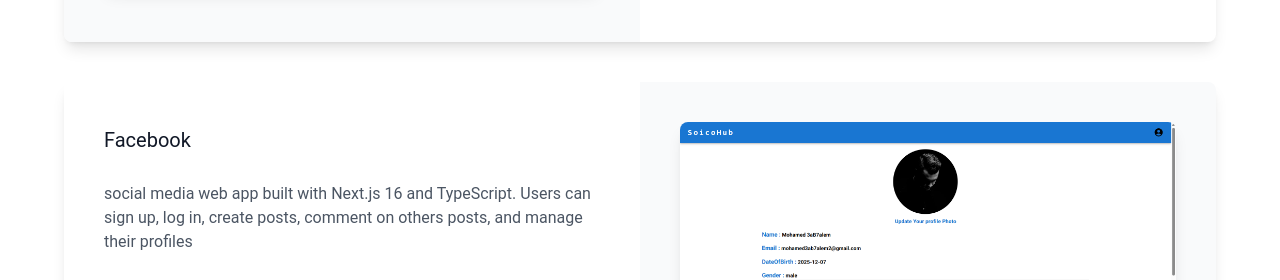
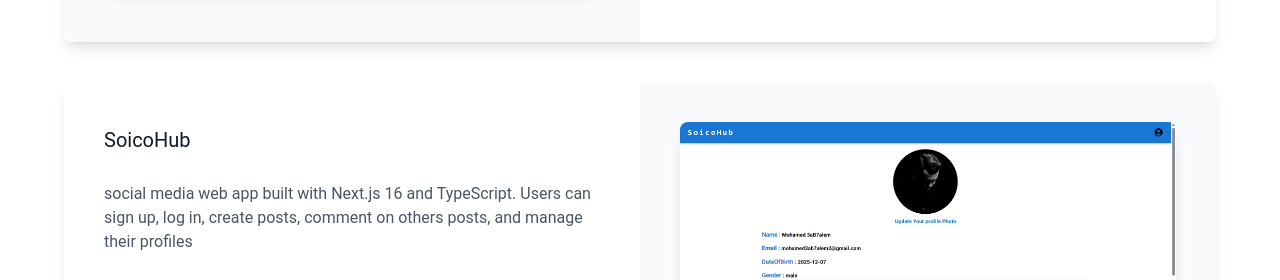
Before and after one commit to MohamedAbdalhalem/mohamed-abdelhalem, a React (Vite) app: page / in a window 1280 px wide. Shown: the part 1840-2120 px from the top of the page. Built offline with nearby package versions, Linux system fonts and the light colour scheme.

Commit message:
Update Work.tsx

```diff
--- a/src/Components/Work/Work.tsx
+++ b/src/Components/Work/Work.tsx
@@ -27,7 +27,7 @@
         code='https://github.com/MohamedAbdalhalem/SoicoHub'
         link='https://soico-hub-zowq.vercel.app/'
         img={SoicoHub}
-        name='Facebook'
+        name='SoicoHub'
         description='social media web app built with Next.js 16 and TypeScript.
         Users can sign up, log in, create posts, comment on others posts, and manage their profiles '
         tools={['Next.js','TypeScript','Mui','Emotion','Axios','React Hook Form','Day.js','JS-Cookie']}
```
